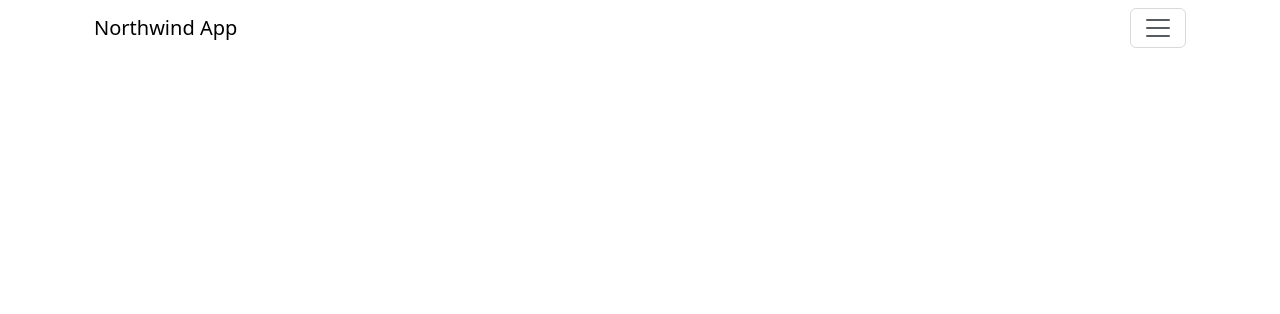
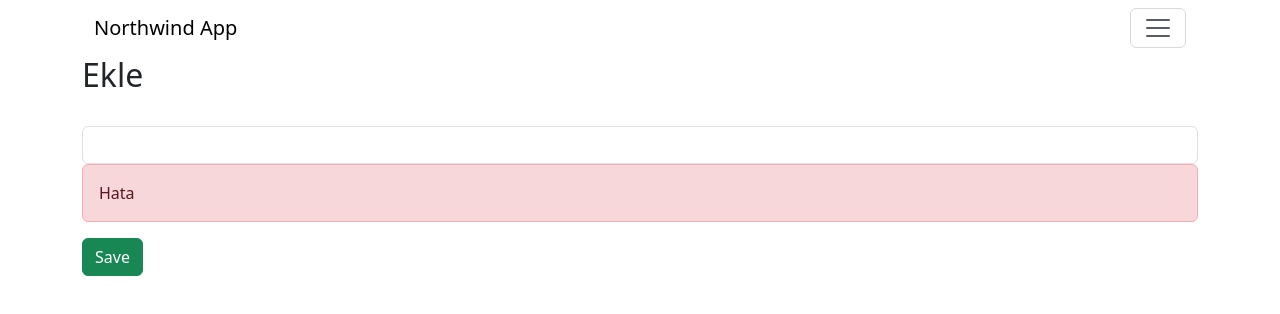
Before and after one commit to esraorhan/northwind-redux-intro, a React (Create React App) app: page /saveproduct/1 in a window 1280 px wide. Before the commit this address had no page. Shown: the top 314 px of the page. Built offline with nearby package versions, Linux system fonts and the light colour scheme; no server answers.

Commit message:
React Hooks Griiş

```diff
--- /dev/null
+++ b/src/components/products/AddOrUpdateProduct.js
@@ -0,0 +1,78 @@
+import React, { useEffect, useState } from "react";
+import { connect } from "react-redux";
+import { getCategories } from "../../redux/actions/categoryActions";
+import { saveProduct } from "../../redux/actions/productActions";
+import ProductDetail from "./ProductDetail";
+//useState: setState yerine useState kullanacağız.
+//useEffect: componentDidMount yerine useEffect kullanacağız.
+//... mevcut prop genişletme anlamına geliyor
+function AddOrUpdateProduct({
+  products,
+  categories,
+  getProducts,
+  getCategories,
+  saveProduct,
+  history,
+  ...props
+}) {
+  const [product, setProduct] = useState({ ...props.product });
+
+  //product statetini veya statedeki product setProduct fonksiyonu ile set edebilirim demektir.
+
+  useEffect(() => {
+    if (categories.length === 0) {
+      getCategories();
+    }
+    setProduct({ ...props.product });
+  }, [props.product]);
+
+  function handleChange(event) {
+    const { name, value } = event.target;
+    setProduct((previousProduct) => ({
+      ...previousProduct,
+      [name]: name === "categoryId" ? parseInt(value, 10) : value,
+    }));
+  }
+
+  function handleSave(event) {
+    event.preventDefault();
+    saveProduct(product).then(() => {
+      history.push("/");
+    });
+  }
+
+  return (
+    <ProductDetail
+      product={product}
+      categories={categories}
+      onChange={handleChange}
+      onSave={handleSave}
+    />
+  );
+}
+export function getProductById(products, productId) {
+  let product = products.find((product) => product.id === productId) || null;
+  return product;
+}
+function mapStateToProps(state, ownProps) {
+    const { match } = ownProps;
+    const productId
+   = match && match.params.productId;
+
+    const product =
+      productId && state.productListReducer.length > 0
+        ? getProductById(state.productListReducer, productId)
+        : {};
+  return {
+    product,
+    products: state.productListReducer,
+    categories: state.categoryListReducer,
+  };
+}
+
+const mapDispatchToProps = {
+  getCategories,
+  saveProduct,
+};
+
+export default connect(mapStateToProps, mapDispatchToProps)(AddOrUpdateProduct);
--- /dev/null
+++ b/src/components/products/ProductDetail.js
@@ -0,0 +1,23 @@
+import React from "react";
+import TextInput from "../toolbox/TextInput";
+
+const ProductDetail = (categories, product, onSave, onChange) => {
+  return (
+    <form onSubmit={onSave}>
+      <h2>{product.id ? "Güncelle" : "Ekle"}</h2>
+      <TextInput
+        name="productName"
+        label="Product Name"
+        value={product.productName}
+        onChange={onChange}
+        error="Hata"
+      />
+
+      <button type="submit" className="btn btn-success">
+        Save
+      </button>
+    </form>
+  );
+};
+
+export default ProductDetail;
--- a/src/components/products/ProductList.js
+++ b/src/components/products/ProductList.js
@@ -5,6 +5,7 @@
 import * as productActions from "../../redux/actions/productActions";
 import * as cartActions from "../../redux/actions/cartActions";
 import alertify from "alertifyjs";
+import { Link } from "react-router-dom";
 class ProductList extends Component {
 
   componentDidMount() {
@@ -35,7 +36,7 @@
             {this.props.products.map((p) => (
               <tr key={p.id}>
                 <th scope="row">{p.id}</th>
-                <td>{p.productName}</td>
+                <td> <Link to={"/saveproduct/"+p.id}> {p.productName}</Link> </td>
                 <td>{p.unitPrice}</td>
                 <td>{p.quantityPerUnit}</td>
                 <td>{p.unitsInStock}</td>
--- a/src/components/root/App.js
+++ b/src/components/root/App.js
@@ -4,6 +4,7 @@
 import Dashboard from "./Dashboard";
 import { Route, Routes } from "react-router-dom";
 import CartDetail from "../cart/CartDetail";
+import AddOrUpdateProduct from "../products/AddOrUpdateProduct";
 function App() {
   return (
     <div className="App">
@@ -14,6 +15,7 @@
       <Route path="/" exact Component={Dashboard} />
       <Route path="/product" exact Component={Dashboard} />
       <Route path="/cart" exact Component={CartDetail} />
+      <Route path="/saveproduct/:productId" exact Component={AddOrUpdateProduct} />
       </Routes>
     </Container>
     </div>
--- /dev/null
+++ b/src/components/toolbox/TextInput.js
@@ -0,0 +1,27 @@
+import React from "react";
+
+const TextInput = ({ name, label, onChange, placeHolder, value, error }) => {
+  let wrapperClass = "form-group";
+  if (error && error.length > 0) {
+    wrapperClass += " has-error";
+  }
+
+  return (
+    <div className={wrapperClass}>
+      <label htmlFor={name}></label>
+      <div className="field">
+        <input
+          type="text"
+          name={name}
+          className="form-control"
+          placeholder={placeHolder}
+          value={value}
+          onChange={onChange}
+        ></input>
+        {error && <div className="alert alert-danger">{error}</div>}
+      </div>
+    </div>
+  );
+};
+
+export default TextInput;
```
